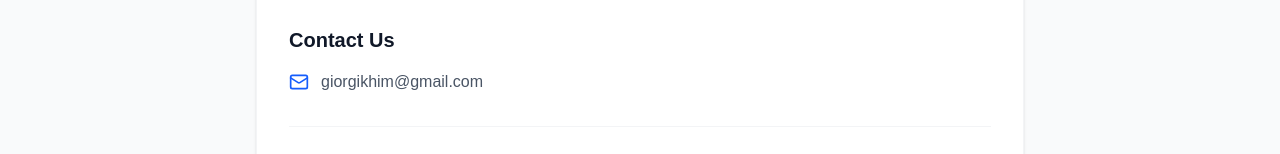
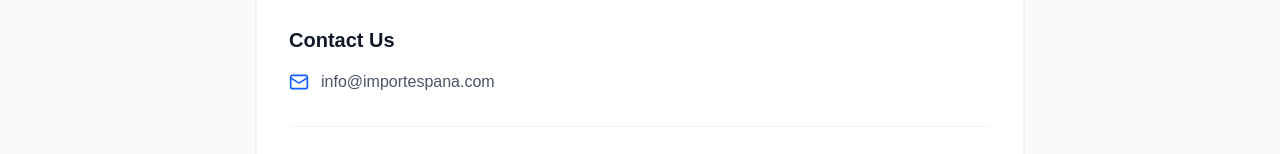
Before and after one commit to KHIMSHO-LLC/ImportEspanaWeb, a Next.js app: page /about in a window 1280 px wide. Shown: the part 339-493 px from the top of the page. Built offline with nearby package versions, Linux system fonts and the light colour scheme.

Commit message:
chore(content): update contact emaiil to info@importespana.com

```diff
--- a/src/app/about/page.tsx
+++ b/src/app/about/page.tsx
@@ -34,8 +34,11 @@ export default function AboutPage() {
           <div className="flex flex-col gap-4">
             <div className="flex items-center gap-3">
               <Mail className="text-blue-600" size={20} />
-              <a href="mailto:giorgikhim@gmail.com" className="hover:underline">
-                giorgikhim@gmail.com
+              <a
+                href="mailto:info@importespana.com"
+                className="hover:underline"
+              >
+                info@importespana.com
               </a>
             </div>
             {/* Add more contact info if available */}
--- a/src/app/privacy/page.tsx
+++ b/src/app/privacy/page.tsx
@@ -108,10 +108,10 @@ export default function PrivacyPage() {
               <br />
               <strong>Email:</strong>{" "}
               <a
-                href="mailto:giorgikhim@gmail.com"
+                href="mailto:info@importespana.com"
                 className="text-blue-600 hover:underline"
               >
-                giorgikhim@gmail.com
+                info@importespana.com
               </a>
             </p>
           </section>
```
